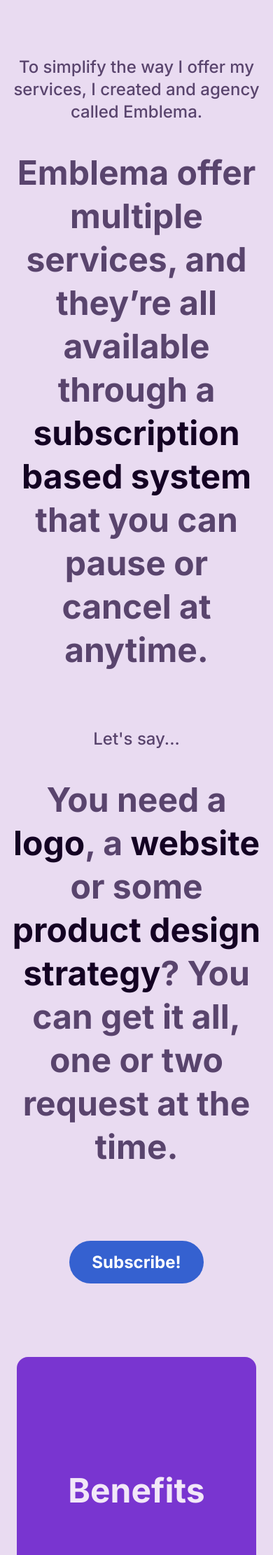
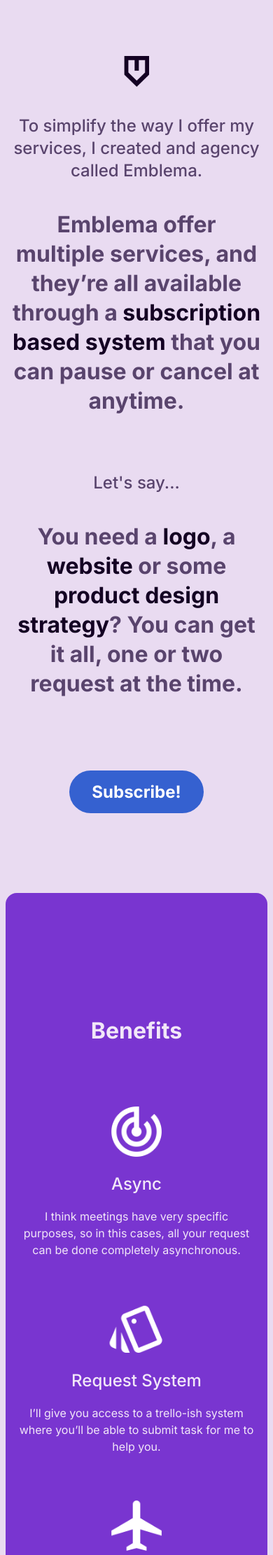
Before and after one commit to osvaldouribe/portfolio, a PHP site: page /services.html in a window 390 px wide. Shown: the part 104-2326 px from the top of the page at 70% size. Run offline with PHP 8.4, Linux system fonts and the light colour scheme.

Commit message:
Service page enhancements
Adding images and spacing, font fixes for mobile.

```diff
--- a/services.html
+++ b/services.html
@@ -24,7 +24,12 @@
 		</div>
 	</header>
 
-	<section class="container" >
+	<section class="container text-center" >
+	<div class="row justify-content-md-center">
+		<div class="col-md-1">
+			<img src="img/services/icon-emblema.png" class="img-fluid small-spacing-bottom logotype">
+		</div>
+	</div>
 	<div class="row">
 		<div class="col-md-10 offset-md-1">
 			<h3 class="text-center">To simplify the way I offer my services, I created and agency called Emblema.</h3>
@@ -36,7 +41,7 @@
 	</div><!--row-->
 	</section>
 
-    <div style="background:#7935D0; margin:24px; border-radius:16px;">
+    <div class="content-spacing">
 	<section class="container dark benefits extra-spacing">
 	<div class="row">
 		<div class="col-md-12">
@@ -44,27 +49,33 @@
 		</div>
 	</div><!--row-->
 	<div class="row">
-		<div class="col-md-4">
+		<div class="col-md-4 text-center small-spacing-bottom">
+			<img src="img/services/icon-async.png" style="width: 25%;">
 			<h3 class="text-center">Async</h3>
 			<p class="text-center">I think meetings have very specific purposes, so in this cases, all your request can be done completely asynchronous.</p>
 		</div>
-		<div class="col-md-4">
+		<div class="col-md-4 text-center small-spacing-bottom">
+			<img src="img/services/icon-request.png" style="width: 25%;">
 			<h3 class="text-center">Request System</h3>
 			<p class="text-center">I’ll give you access to a trello-ish system where you’ll be able to submit task for me to help you.</p>
 		</div>
-		<div class="col-md-4">
+		<div class="col-md-4 text-center small-spacing-bottom">
+			<img src="img/services/icon-fast-delivery.png" style="width: 25%;">
 			<h3 class="text-center">Fast Delivery</h3>
 			<p class="text-center">Get your designs within a few business days, Monday to Friday. I will iterate until you’re 100% satisfied.</p>
 		</div>
-		<div class="col-md-4">
-			<h3 class="text-center">Fix Monthly Rate</h3>
+		<div class="col-md-4 text-center small-spacing-bottom">
+			<img src="img/services/icon-flat-rate.png" style="width: 25%;">
+			<h3 class="text-center">Flat Monthly Rate</h3>
 			<p class="text-center">Choose between Standard or Professional, both plans have a fix rate that you can change, pause or cancel at any time.</p>
 		</div>
-		<div class="col-md-4">
+		<div class="col-md-4 text-center small-spacing-bottom">
+			<img src="img/services/icon-experienced.png" style="width: 25%;">
 			<h3 class="text-center">Experienced Designer</h3>
 			<p class="text-center">You’ll have access to work with a designer with more than 15 years of experience to guide the process if you need.</p>
 		</div>
-		<div class="col-md-4">
+		<div class="col-md-4 text-center small-spacing-bottom">
+			<img src="img/services/icon-craft.png" style="width: 25%;">
 			<h3 class="text-center">Craft for you!</h3>
 			<p class="text-center">Design will be craft with love and exclusively for you to elevate the way you present yourself.</p>
 		</div>
@@ -91,7 +102,7 @@
 	</div><!--row-->
 	</section>
 
-	<div style="background:#7935D0; margin:24px; border-radius:16px;">
+	<div class="content-spacing">
 	<section class="container dark extra-spacing">
 	<div class="row">
 		<div class="col-md-10 offset-md-1">
@@ -113,7 +124,7 @@
 		</div>
 	</div><!--row-->
 	<div class="row">
-		<div class="col-md-4 offset-md-1">
+		<div class="col-md-4 offset-md-1 small-spacing-bottom">
 			<h5>Standard Plan</h5>
 			<h4>$3,495</h4>
 			<p>Canadian Dollars per month.</p>
@@ -126,9 +137,9 @@
 				<li>Iterate unlimited times.</li>
 				<li>And more...</li>
 			</ul>
-			<a href="#" class="cta-main">Subscribe</a>
+			<a href="https://checkout.stripe.com/c/pay/cs_live_b1HAslp50q96Ql6g2d7VnE7VfgiHGuVAZGsMTjo5tsJcLh87zmrrJOwSqa#fid2cXdsdWBEZmZqcGtxJz8nZGZmcVo0SkR%2FcFVPVks3VV9QSmIyJyknZHVsTmB8Jz8ndW5aaWxzYFowNEtBSjdARl01TjBzRlFpfTNSPTNLMT1XXGgwQDM1akN%2FdWZcYEpOamB2b3M9bHFjb2x8bz1%2FXDJkVGpETDFDbmB9T01%2FZj1Qf2ZBcFMwczJKY3ZkVnx3bzU1R2JkU0szdn0nKSdjd2poVmB3c2B3Jz9xd3BgKSdpZHxqcHFRfHVgJz8naHBpcWxabHFgaCcpJ2BrZGdpYFVpZGZgbWppYWB3dic%2FcXdwYHgl" class="cta-main">Subscribe</a>
 		</div>
-		<div class="col-md-4 offset-md-1">
+		<div class="col-md-4 offset-md-1 small-spacing-bottom">
 			<h5>Professional Plan</h5>
 			<h4>$5,495</h4>
 			<p>Canadian Dollars per month.</p>
@@ -141,7 +152,7 @@
 				<li>Iterate unlimited times.</li>
 				<li>And more...</li>
 			</ul>
-			<a href="#" class="cta-main">Subscribe</a>
+			<a href="https://checkout.stripe.com/c/pay/cs_live_b1vNKzlZuveUBh5Hjzk5G5i2m0zFE4WIdiyUrwLO66iQYFEn1D0oXwD10z#fid2cXdsdWBEZmZqcGtxJz8nZGZmcVo0SkR%2FcFVPVks3VV9QSmIyJyknZHVsTmB8Jz8ndW5aaWxzYFowNEtBSjdARl01TjBzRlFpfTNSPTNLMT1XXGgwQDM1akN%2FdWZcYEpOamB2b3M9bHFjb2x8bz1%2FXDJkVGpETDFDbmB9T01%2FZj1Qf2ZBcFMwczJKY3ZkVnx3bzU1R2JkU0szdn0nKSdjd2poVmB3c2B3Jz9xd3BgKSdpZHxqcHFRfHVgJz8naHBpcWxabHFgaCcpJ2BrZGdpYFVpZGZgbWppYWB3dic%2FcXdwYHgl" class="cta-main">Subscribe</a>
 		</div>
 	</div><!--row-->
 	<div class="row medium-spacing">
--- a/style.css
+++ b/style.css
@@ -65,33 +65,11 @@
 }
 a.cta-secondary{font-size:24px; text-decoration:underline;color: #3561D0;font-weight: 500;line-height: normal;}
 a.cta-secondary:hover{text-decoration:underline;color: #7935D0;}
-a.cta-main{
-	font-size:24px;
-	color: #fff;
-	padding: 16px 32px;
-	margin: 18px 0;
-	border-radius: 32px;
-	transition: 1s;
-	background: #3561D0;
-	text-decoration: none;
-	font-weight: 700;
-}
-a.cta-main:hover{
-	color: #fff;
-	background-color: #7935D0;
-	text-decoration: none;
-}
-a.cta-main-dark{
-	font-size:24px;
-	color: #3561D0;
-	padding: 16px 32px;
-	margin: 18px 0;
-	border-radius: 32px;
-	transition: 1s;
-	background: #fff;
-	text-decoration: none;
-	font-weight: 700;
-}
+
+a.cta-main{font-size:24px; color: #fff; padding: 16px 32px; margin: 18px 0; border-radius: 32px; transition: .5s; background: #3561D0; text-decoration: none; font-weight: 700; display:inline-block;}
+a.cta-main:hover{color: #fff; background-color: #7935D0; text-decoration: none;}
+
+a.cta-main-dark{font-size:24px; color: #3561D0; padding: 16px 32px; margin: 18px 0; border-radius: 32px; transition: 1s; background: #fff; text-decoration: none; font-weight: 700; display:inline-block;}
 
 .dark h2, .dark h3, .dark h4, .dark p{color:#F2E7F8;}
 
@@ -104,8 +82,12 @@
 #navigation ul li a {color: #201F1F;}
 ul.services{list-style:none; text-align:center; width:100%; padding:0;font-size:48px; font-weight:700; line-height:66px; color:#140223;}
 
+/*Spacing*/
 .extra-spacing{padding:160px 0;}
 .medium-spacing{padding:80px 0;}
+.small-spacing-bottom{padding-bottom:40px}
+
+.content-spacing{background:#7935D0; margin:24px; border-radius:16px;}
 
 #subscribe ul{font-size: 24px;font-style: normal;font-weight: 400;line-height: 42px;list-style:none;padding:0;color: #59446D;margin:32px 0;}
 
@@ -138,6 +120,9 @@
 	#doing p:first-child{padding-top: 620px;	}
 	#doing p:last-child{padding-bottom: 0;
 	}
+	.content-spacing{margin:8px;padding:16px;}
+	h2, ul.services{font-size:32px;line-height:42px;}
+	.logotype{width:10%;}
 }
 
 .video-responsive{
```
Also changed, not shown: img/services/icon-async.png (added), img/services/icon-craft.png (added), img/services/icon-emblema.png (added), img/services/icon-experienced.png (added), img/services/icon-fast-delivery.png (added), img/services/icon-flat-rate.png (added), img/services/icon-request.png (added), 2 other files.
